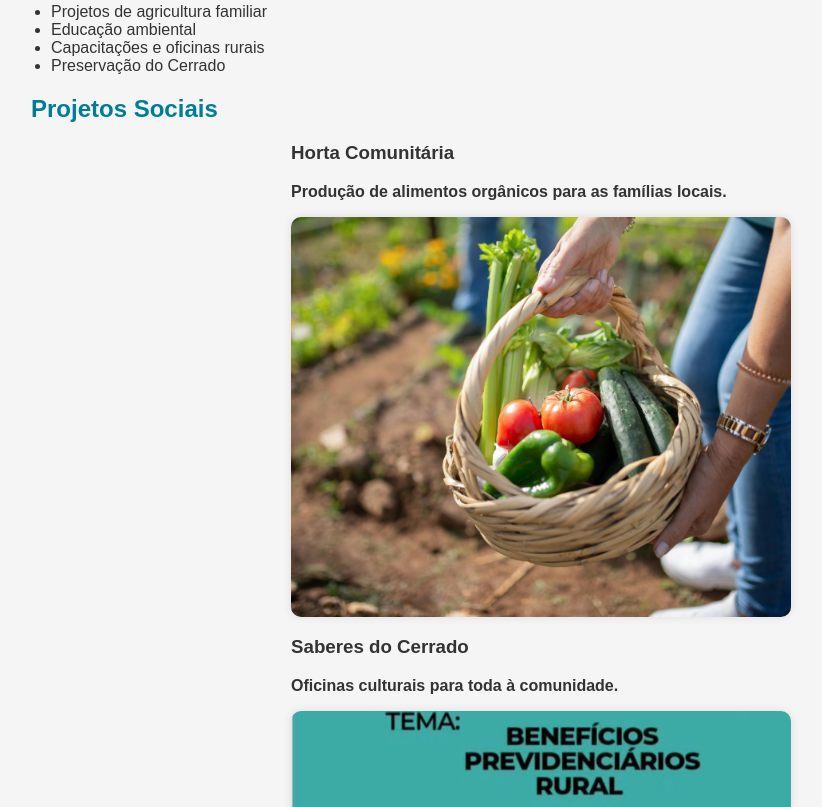
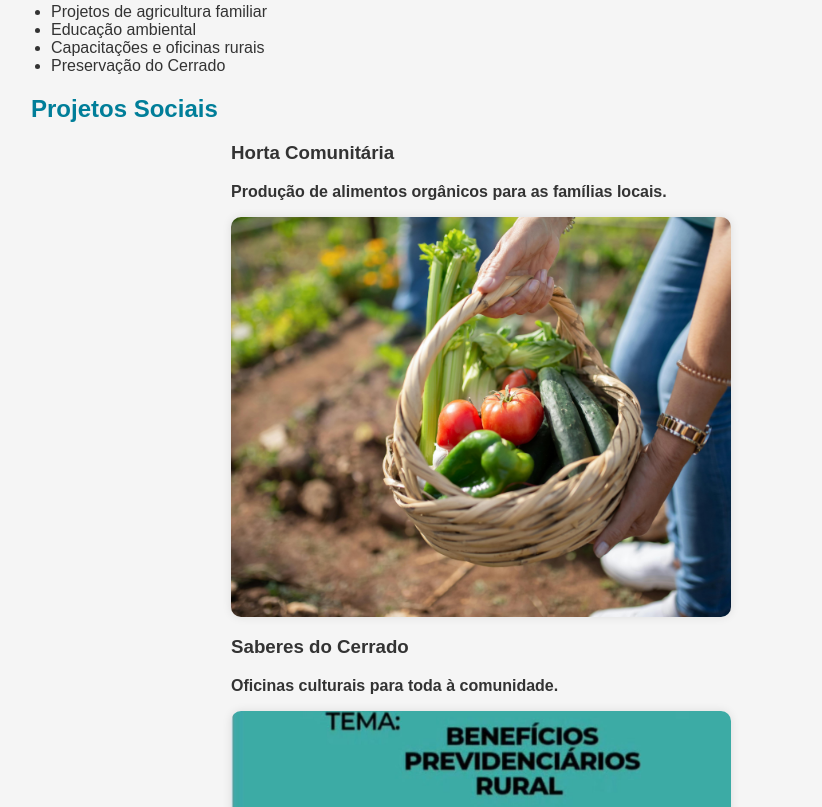
Before and after one commit to Th3Marcos/ascer, a plain HTML site: page index.html in a window 1280 px wide. Shown: the part 673-1480 px from the top of the page, without its empty margins (109-931 px from the left). Drawn offline with Linux system fonts and the light colour scheme.

Commit message:
Atualizar o style.css

```diff
--- a/style.css
+++ b/style.css
@@ -91,6 +91,6 @@ footer {
 }
 
 section {
-    margin-left: 26%;
+    margin-left: 20%;
     font-weight: bold;
 }
```
